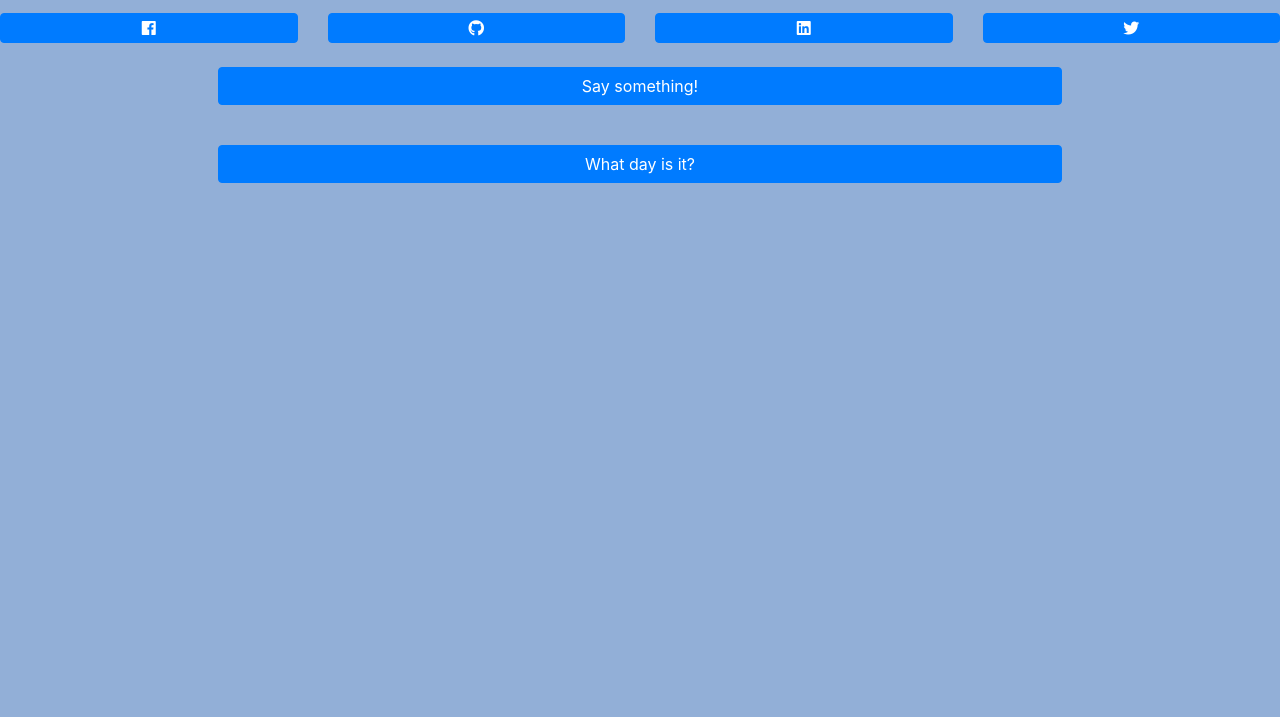
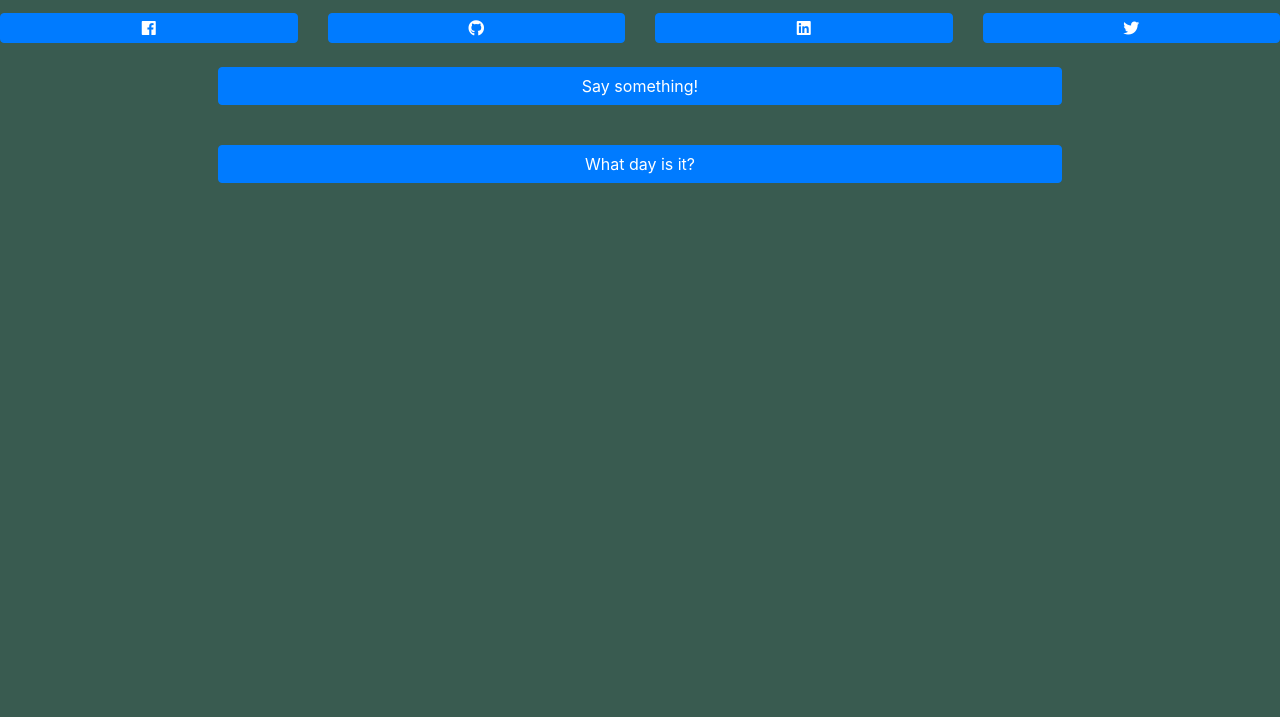
Before and after one commit to janton42/portfolio, a website: page index.html in a window 1280 px wide. Shown: the part 83-800 px from the top of the page. Drawn offline with nearby package versions, Linux system fonts and the light colour scheme.

Commit message:
changed background color

```diff
--- a/styles/style.css
+++ b/styles/style.css
@@ -4,7 +4,7 @@ light pink = #E5D1D0
 light blue = #C5D1EB
 darker blue = #92AFD7
 light green = #839788
-darder green = #395B50
+darker green = #395B50
 */
 
 .centerText {
@@ -13,7 +13,7 @@ darder green = #395B50
 }
 
 body {
-	background-color: #92AFD7;
+	background-color: #395B50;
 }
 
 /* for older browsers */
```
